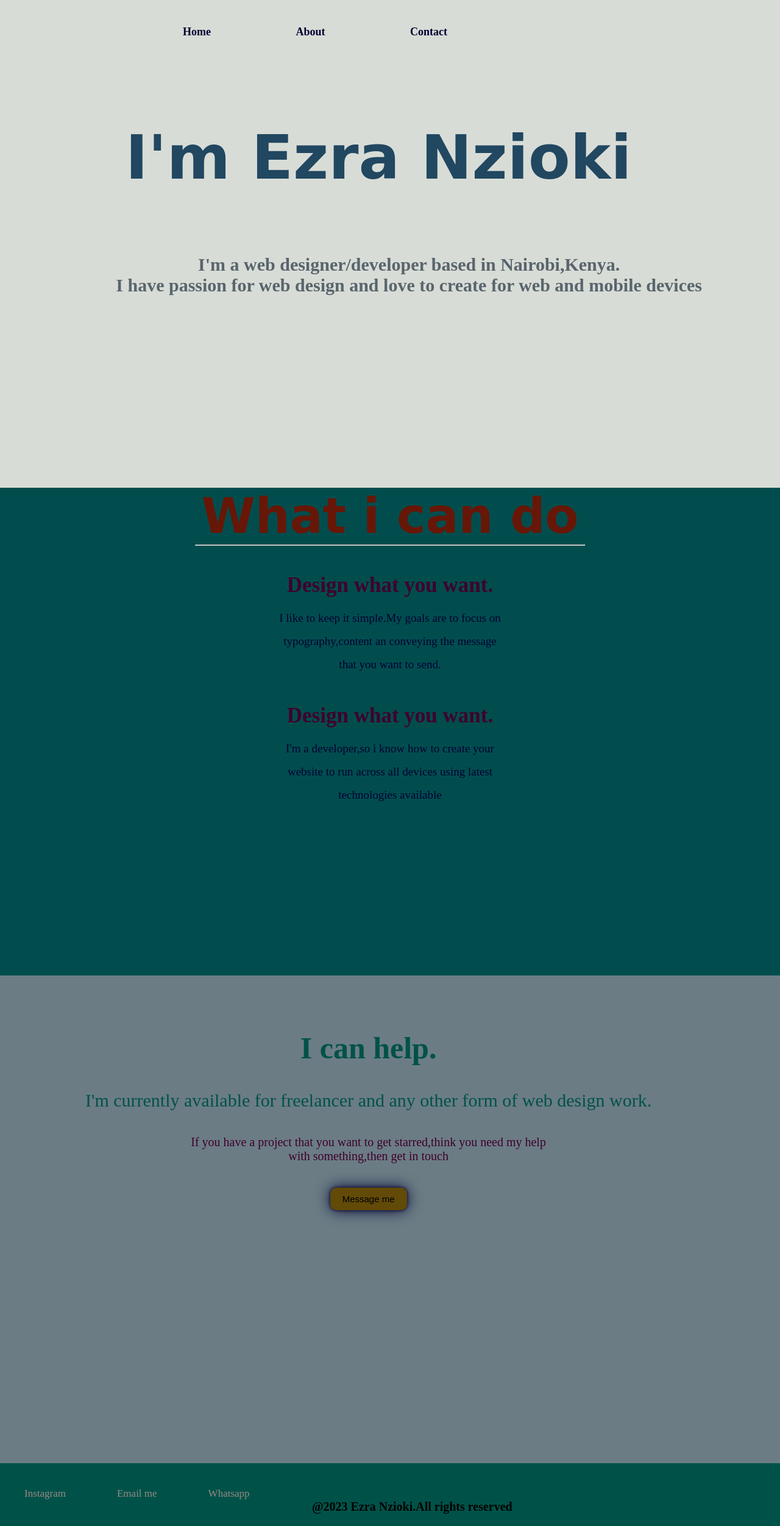
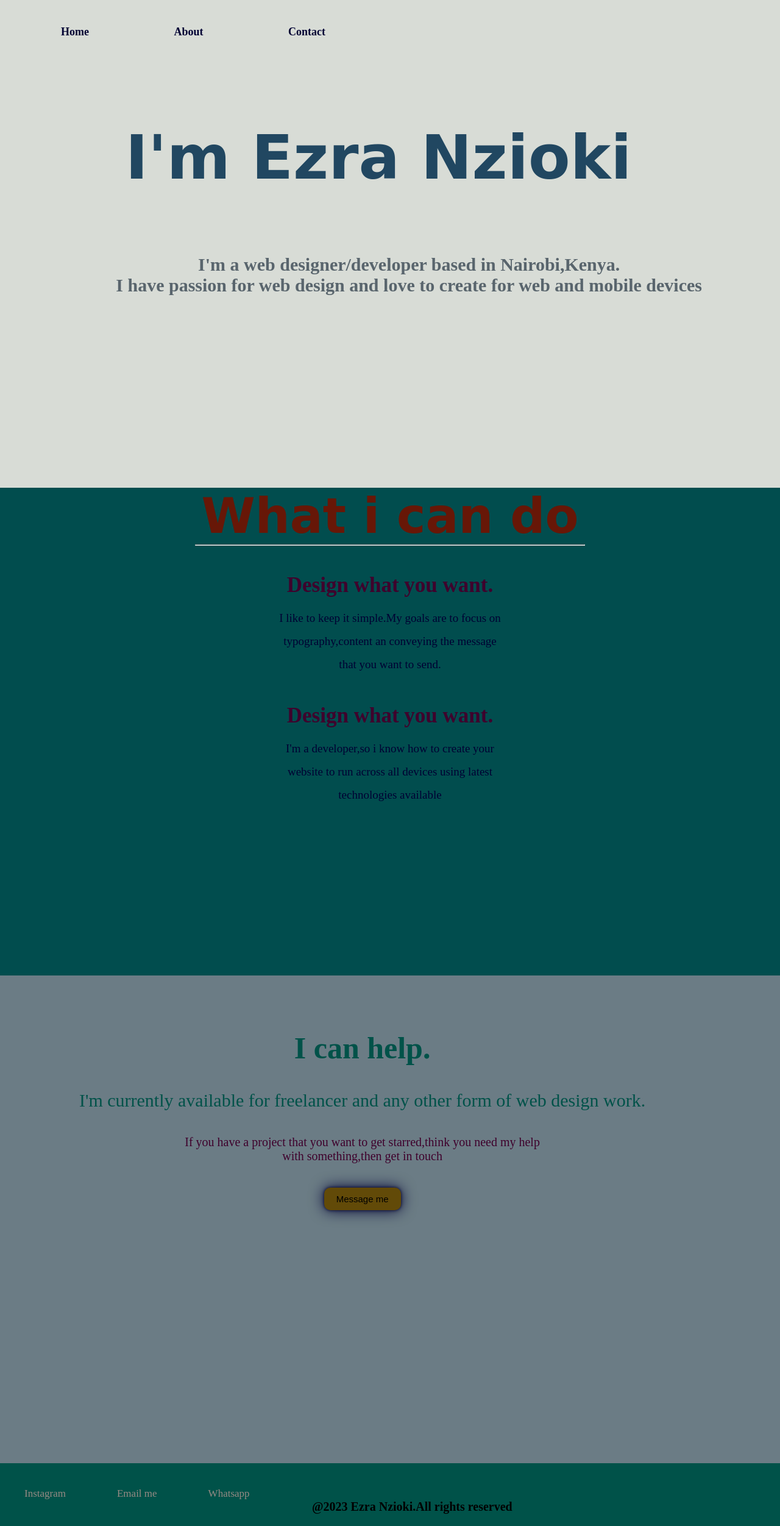
Before and after one commit to Ezra-nzioki/ezraportfolio.github.io, a plain HTML site: page index.html in a window 1280 px wide. Shown: the whole page at 61% size. Drawn offline with Linux system fonts and the light colour scheme.

Commit message:
Add files via upload

```diff
--- a/style.css
+++ b/style.css
@@ -20,7 +20,7 @@ header{
     display: flex;
     align-items: center;
     justify-content: space-between;
-    margin-left: 300px;
+    margin-left: 100px;
     padding-top: 42px;
 }
 
@@ -102,7 +102,7 @@ header nav ul li a:hover{
     background-color: #6b7c85;
 }
 .contact-info{
-    padding-left: 100px  ;
+    padding-left: 90px  ;
     padding-top: 50px;
     color: #005249;
     text-align: center;
```
